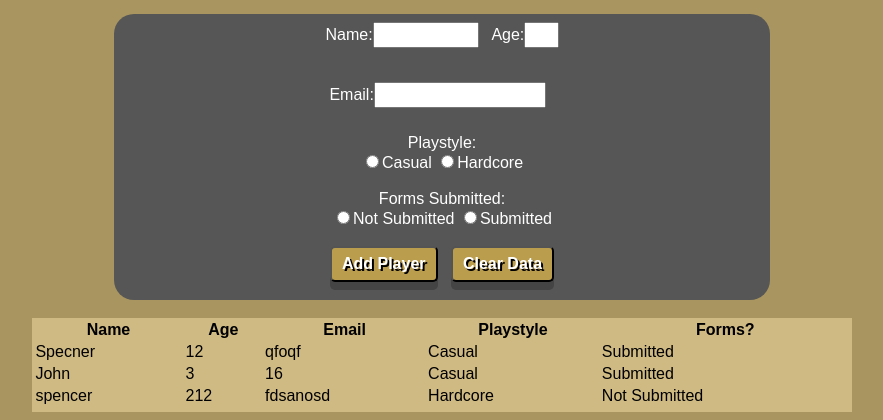
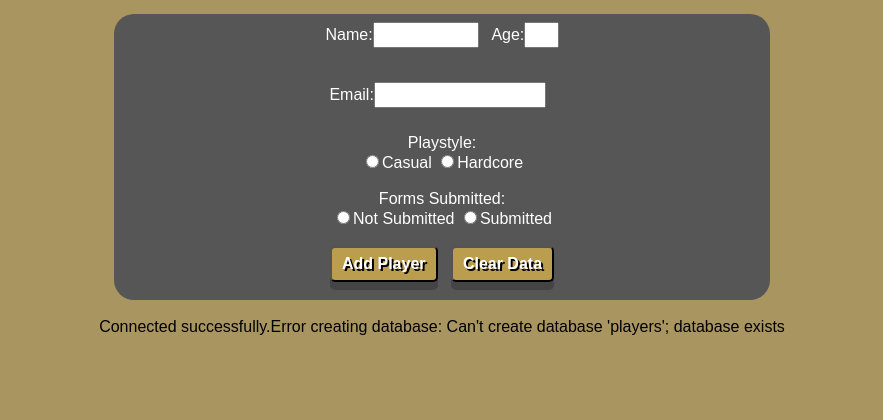
Before and after one commit to burdspencer/roundnet, a PHP site: page /players.php in a window 1280 px wide. Shown: the part 388-808 px from the top of the page, without its empty margins (198-1081 px from the left). After the commit the page ends 723 px from the top, so only its background shows below. Run offline with PHP 8.4, Linux system fonts and the light colour scheme; data that the repository does not hold is empty.

Commit message:
Pre-class commit

```diff
--- a/players.php
+++ b/players.php
@@ -39,8 +39,29 @@
 	</form>
 </div>
 <br>
-	<?php
-		if(isset($_POST['clear'])) //When user hits clear data
+
+<?php
+		//echo phpinfo();
+
+		//MySQL Version of DB
+		$servername = "localhost";
+		$username = "username";
+		$password = "password";
+
+		$conn = new mysqli($servername, $username, $password); //Create connection || Current Bug: Connection refused by target machine
+		if ($conn->connect_error){
+			die("Connection failed: " . $conn->connect_error);
+		}
+		echo "Connected successfully.";
+		$sql = "CREATE DATABASE PLAYERS"; //Create database 'PLAYERS'
+		if ($conn->query($sql) == TRUE){
+			echo "Database created successfully."; //Debug Message
+		}
+		else {
+			echo "Error creating database: " . $conn->error;
+		}
+		$conn->close(); //Close connection when done
+		/*if(isset($_POST['clear'])) //When user hits clear data
 			{
 				$file = fopen("players.txt", "a"); //Open file to write
 				ftruncate($file, 0); // Clear content to 0 bits
@@ -61,8 +82,7 @@
 				fclose($file); //Close file
 			}
 
-		/* THIS CREATES THE TABLE */
-
+		/* THIS CREATES THE TABLE *//*
 		 $myFile = "players.txt"; //File declared
 		 $number = 0;
 		 $openFile = fopen($myFile, "r"); //Open file for read
@@ -90,7 +110,7 @@
 		    echo "File doesn't exists!";
 		  }
 			echo "</table>";
-	?>
+	*/?>
 </center>
 </body>
 </div>
```
